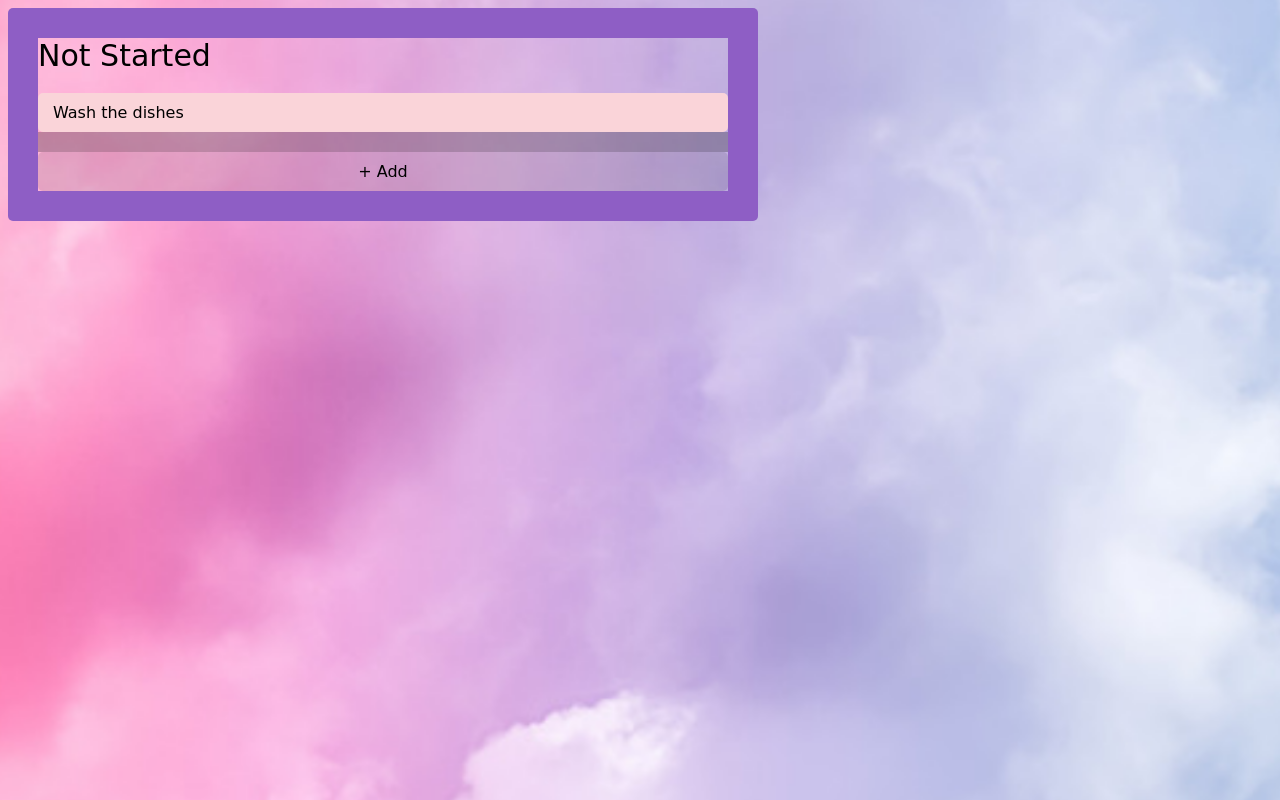
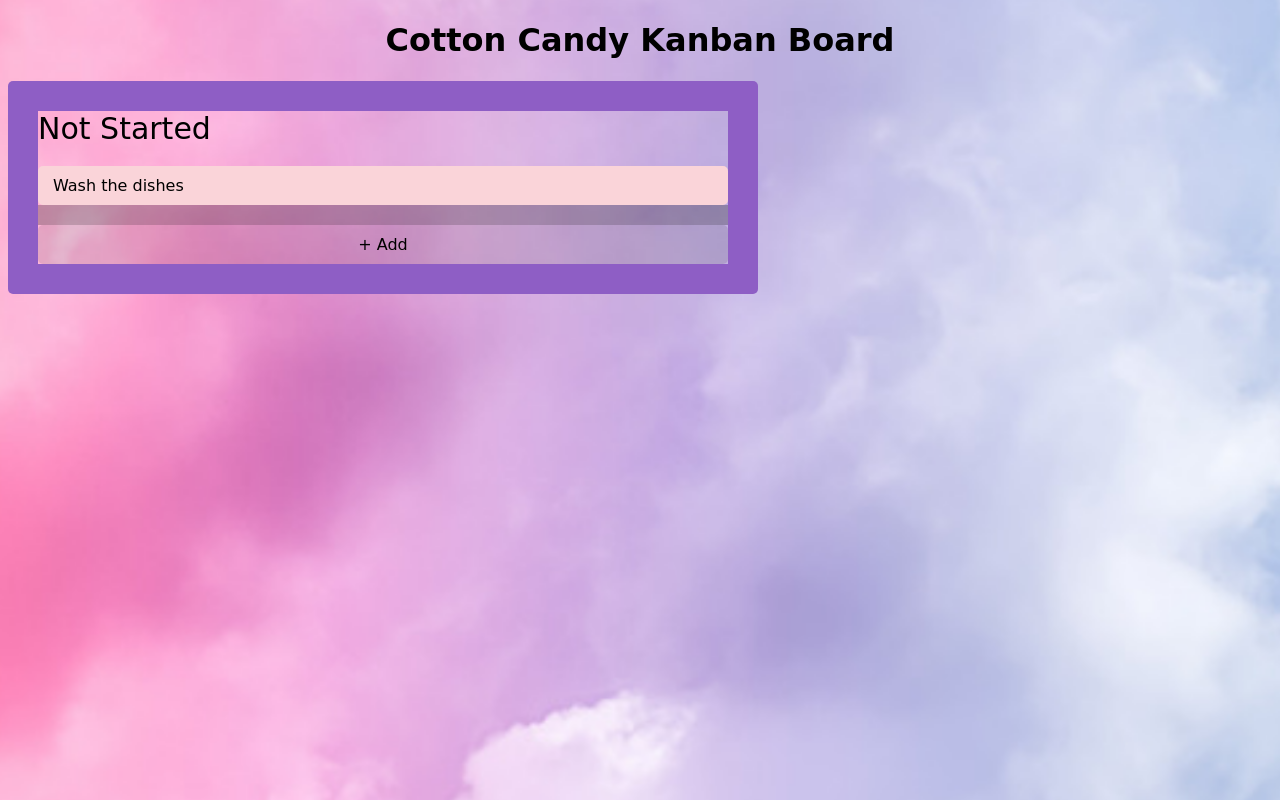
Before and after one commit to xeemv/Cotton-Candy-Kanban-Board, a plain HTML site: page index.html in a window 1280 px wide. Drawn offline with Linux system fonts and the light colour scheme.

Commit message:
centering h1 in html

```diff
--- a/index.html
+++ b/index.html
@@ -8,6 +8,12 @@
     <title>Kanban Board</title>
 </head>
 <body>
+    <h1>Cotton Candy Kanban Board</h1>
+    <style>
+        h1 {
+            text-align: center;
+        }
+    </style> <!-- this is the best way I found to center my header w/o creating issues with the flex container for the kanban class-->
     <div class="kanban"> <!-- the main container for the board-->
     <div class="kanban__column"> <!-- represent a single column on the board-->
     <div class="kanban__column-title">Not Started</div> <!-- represent a title for said column on the board-->
--- a/main.css
+++ b/main.css
@@ -16,6 +16,7 @@
     width: 750px;
     background: #8e5ec5;
     border-radius: 5px;
+    margin: 0;
 }
 .kanban__column{
     flex: 1;
```
